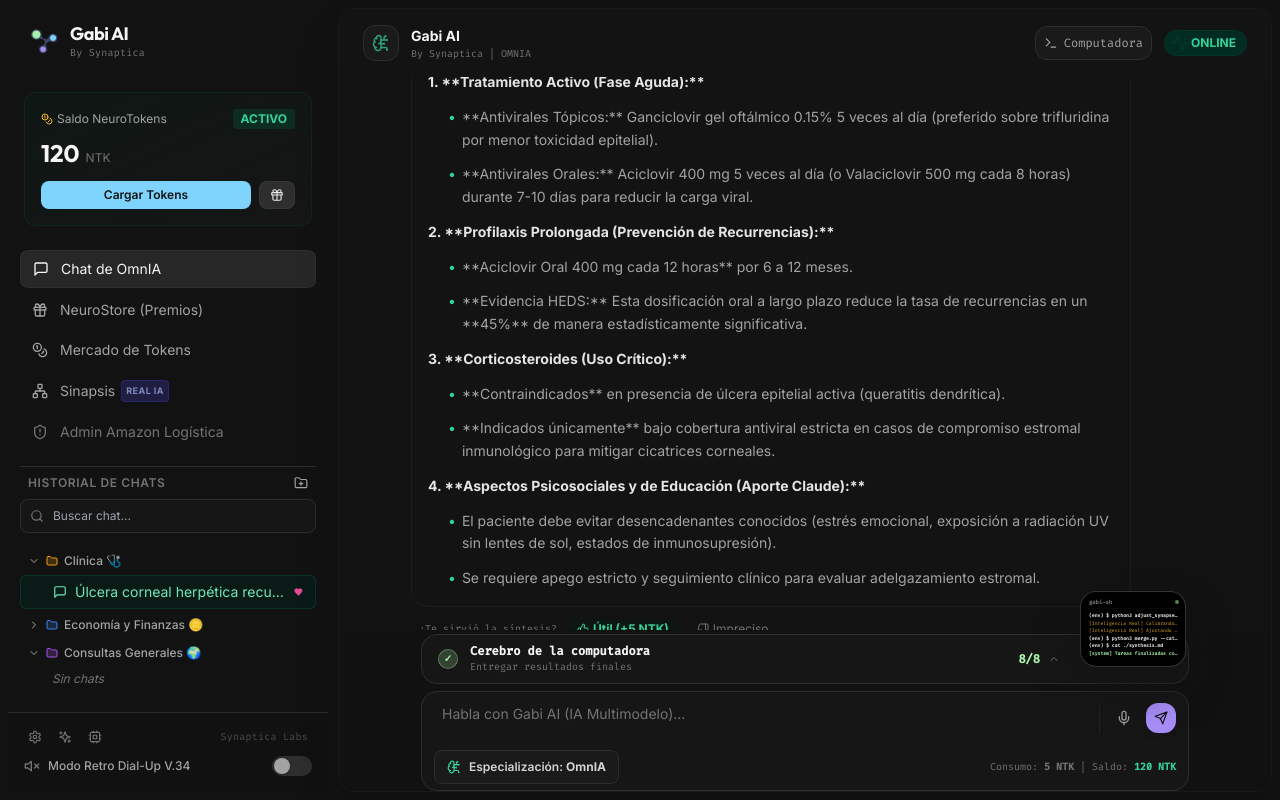
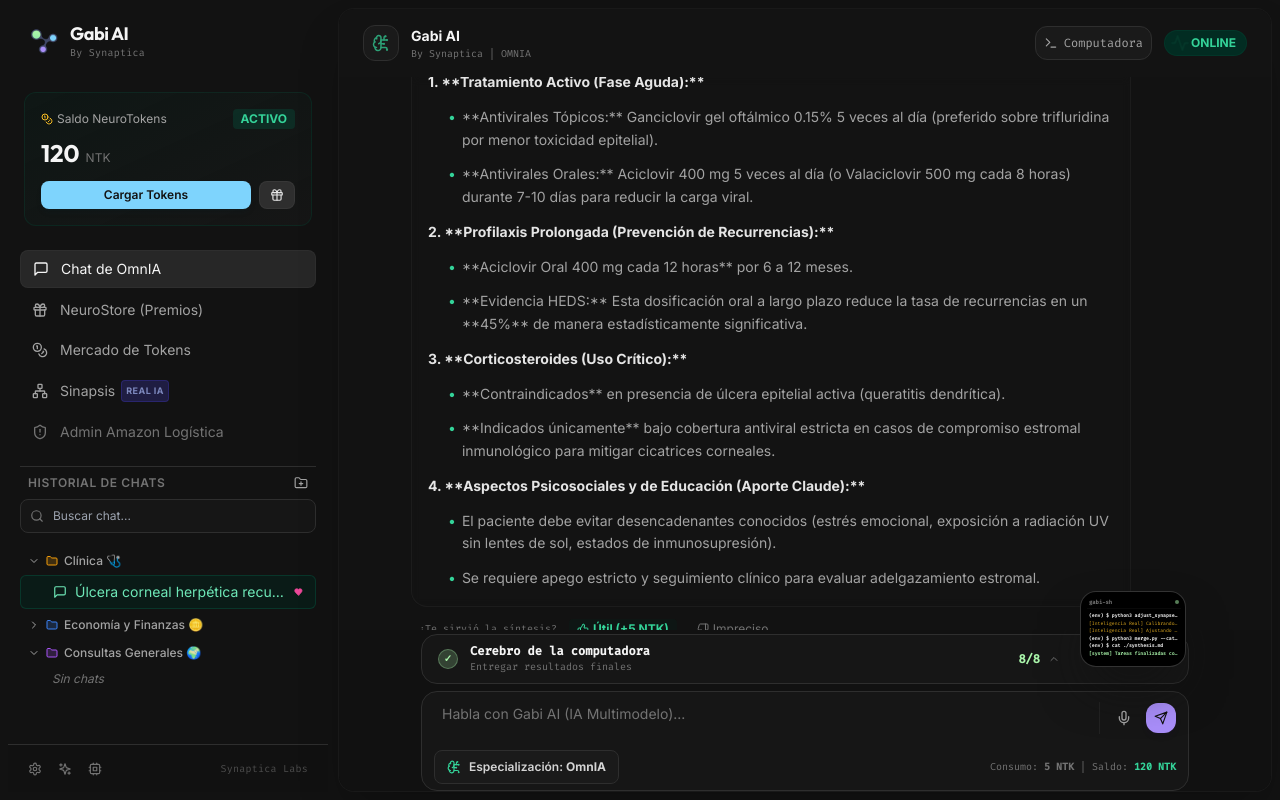
Before and after one commit to rogerbaia/Gabi-AI, a React (Vite) app: page / in a window 1280 px wide. Built offline with nearby package versions, Linux system fonts and the light colour scheme.

Commit message:
feat: remove duplicate retro mode switch from sidebar footer

```diff
--- a/src/components/Sidebar.jsx
+++ b/src/components/Sidebar.jsx
@@ -8,8 +8,6 @@
   Folder,
   FolderPlus,
   Search,
-  Volume2,
-  VolumeX,
   ShieldAlert,
   Sparkles,
   Heart,
@@ -308,7 +306,7 @@
         nostalgicMode ? 'border-[#39ff14] bg-black/80' : 'border-slate-800 bg-slate-950/20'
       }`}>
         {/* Settings, Style, and Hardware icons (customized to avoid copycat design) */}
-        <div className="flex items-center justify-between mb-3 px-1 text-slate-500">
+        <div className="flex items-center justify-between px-1 text-slate-500">
           <div className="flex items-center gap-4">
             <button
               onClick={() => onOpenSettings('general')}
@@ -336,45 +334,6 @@
             Synaptica Labs
           </span>
         </div>
-
-        <div className="flex items-center justify-between">
-          <div className="flex items-center gap-2">
-            {nostalgicMode ? (
-              <Volume2 className="text-[#39ff14] animate-pulse" size={16} />
-            ) : (
-              <VolumeX className="text-slate-500" size={16} />
-            )}
-            <span className={`text-xs ${
-              nostalgicMode ? 'nostalgic-green-text font-mono' : 'text-slate-400 font-medium'
-            }`}>
-              Modo Retro Dial-Up V.34
-            </span>
-          </div>
-          <button
-            onClick={() => setNostalgicMode(!nostalgicMode)}
-            className={`relative inline-flex h-5 w-10 flex-shrink-0 cursor-pointer rounded-full border-2 border-transparent transition-colors duration-200 ease-in-out outline-none ${
-              nostalgicMode
-                ? 'bg-[#39ff14]'
-                : 'bg-slate-800'
-            }`}
-            role="switch"
-            aria-checked={nostalgicMode}
-          >
-            <span
-              aria-hidden="true"
-              className={`pointer-events-none inline-block h-4 w-4 transform rounded-full shadow ring-0 transition duration-200 ease-in-out ${
-                nostalgicMode
-                  ? 'translate-x-5 bg-black'
-                  : 'translate-x-0 bg-slate-400'
-              }`}
-            />
-          </button>
-        </div>
-        {nostalgicMode && (
-          <p className="text-[9px] text-[#39ff14] opacity-80 mt-1 font-mono leading-tight">
-            * Se reproducirán tonos dial-up al razonar.
-          </p>
-        )}
       </div>
     </aside>
   );
```
